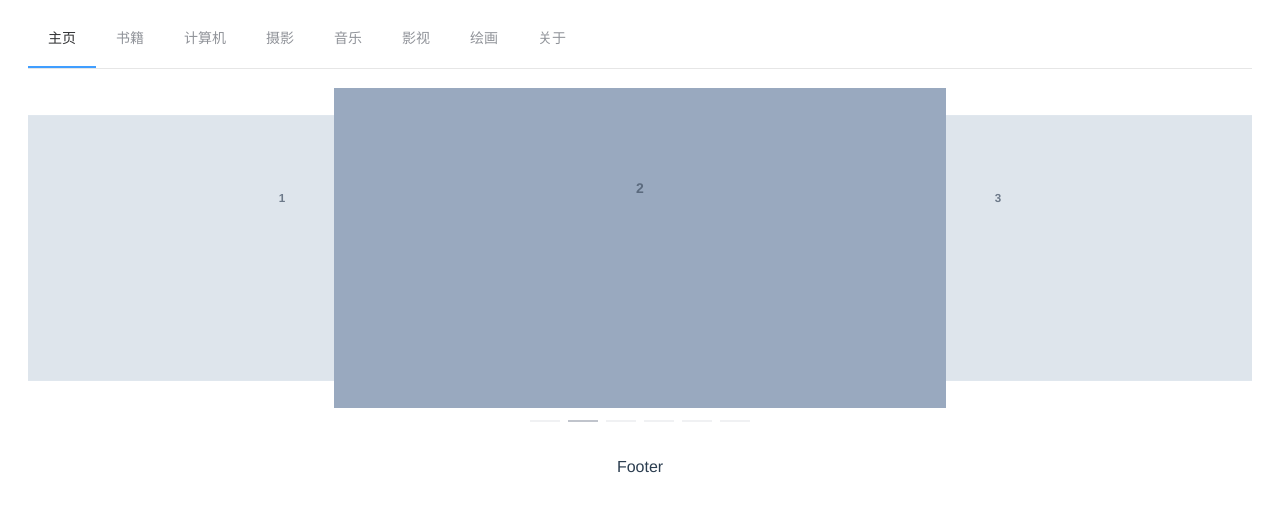
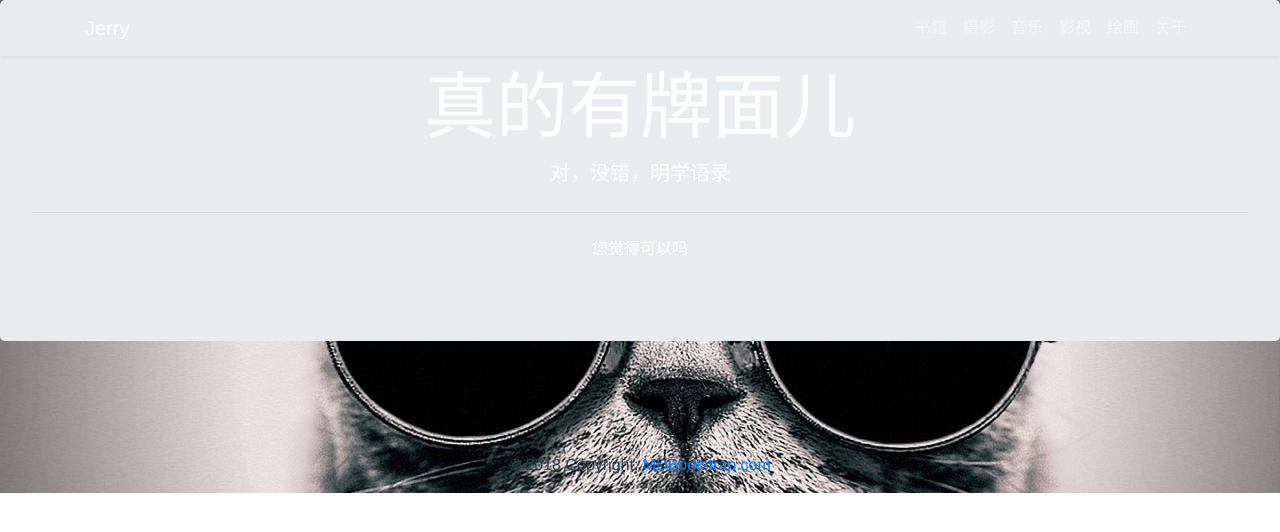
Before and after one commit to JerryLiang96/blog_site, a Vue app in the folder front_end/: page / in a window 1280 px wide. Shown: the top 532 px of the page. Built offline with nearby package versions, Linux system fonts and the light colour scheme.

Commit message:
page home

```diff
--- a/front_end/src/App.vue
+++ b/front_end/src/App.vue
@@ -1,6 +1,6 @@
 <template>
   <div id="app">
-    <router-view></router-view>
+    <router-view v-wechat-title="this.$route.meta.title"></router-view>
   </div>
 </template>
 
@@ -18,5 +18,8 @@ export default {
   -moz-osx-font-smoothing: grayscale;
   text-align: center;
   color: #2c3e50;
+  background-image: url('../static/image/background.jpg');
+  background-repeat: no-repeat;
+  background-size: 100%;
 }
 </style>
--- a/front_end/src/components/common/Footer.vue
+++ /dev/null
@@ -1,3 +0,0 @@
-<template>
-  <carousel></carousel>
-</template>
--- /dev/null
+++ b/front_end/src/components/common/MyFooter.vue
@@ -0,0 +1,47 @@
+<template>
+  <footer class="page-footer font-small special-color-dark pt-4">
+
+    <!-- Footer Elements -->
+    <div class="container">
+
+      <!-- Social buttons -->
+      <ul class="list-unstyled list-inline text-center">
+        <li class="list-inline-item">
+          <a class="btn-floating btn-fb mx-1">
+            <i class="fab fa-facebook-f"> </i>
+          </a>
+        </li>
+        <li class="list-inline-item">
+          <a class="btn-floating btn-tw mx-1">
+            <i class="fab fa-twitter"> </i>
+          </a>
+        </li>
+        <li class="list-inline-item">
+          <a class="btn-floating btn-gplus mx-1">
+            <i class="fab fa-google-plus-g"> </i>
+          </a>
+        </li>
+        <li class="list-inline-item">
+          <a class="btn-floating btn-li mx-1">
+            <i class="fab fa-linkedin-in"> </i>
+          </a>
+        </li>
+        <li class="list-inline-item">
+          <a class="btn-floating btn-dribbble mx-1">
+            <i class="fab fa-dribbble"> </i>
+          </a>
+        </li>
+      </ul>
+      <!-- Social buttons -->
+
+    </div>
+    <!-- Footer Elements -->
+
+    <!-- Copyright -->
+    <div class="footer-copyright text-center py-3">© 2018 Copyright:
+      <a href="https://mdbootstrap.com/education/bootstrap/"> MDBootstrap.com</a>
+    </div>
+    <!-- Copyright -->
+
+  </footer>
+</template>
--- a/front_end/src/components/common/NavMenu.vue
+++ b/front_end/src/components/common/NavMenu.vue
@@ -1,28 +1,32 @@
 <template>
-  <el-menu :default-active="isActive" class="el-menu" mode="horizontal" @select="handleSelect" router>
-    <el-menu-item v-for="(item, index) in items" :key="index" :index="item.path" :class="{'nav-home':!index}">
-      {{ item.meta.title }}
-    </el-menu-item>
-  </el-menu>
+  <div>
+    <b-navbar toggleable="lg" type="dark" class="fixed-top shadow-sm">
+      <div class=" container">
+        <b-navbar-brand to="/">Jerry</b-navbar-brand>
+        <b-navbar-toggle target="nav-collapse"></b-navbar-toggle>
+        <b-collapse id="nav-collapse" is-nav>
+          <b-navbar-nav class="ml-auto">
+            <b-nav-item v-for="(item, index) in items" :key="index" :to="item.path">
+              {{ item.meta.title }}
+            </b-nav-item>
+          </b-navbar-nav>
+        </b-collapse>
+      </div>
+    </b-navbar>
+  </div>
 </template>
 
 <script>
 export default {
   data () {
     return {
-      isActive: this.$route.path,
-      items: this.$router.options.routes[0].children
+      items: this.$router.options.routes[0].children.slice(1)
     }
   },
   methods: {
-    handleSelect (key, path) {
-    }
   }
 }
 </script>
 
 <style>
-.nav-home {
-  font-size: 150%;
-}
 </style>
--- a/front_end/src/components/home/Carousel.vue
+++ b/front_end/src/components/home/Carousel.vue
@@ -1,25 +1,19 @@
 <template>
-  <el-carousel :interval="4000" type="card" height="20em">
-    <el-carousel-item v-for="item in 6" :key="item">
-      <h3 class="medium">{{ item }}</h3>
-    </el-carousel-item>
-  </el-carousel>
+  <div>
+    <b-carousel id="carousel-1" style="text-shadow: 0px 0px 2px #000" fade controls indicators img-width="1024"
+      img-height="480">
+      <b-carousel-slide caption="First slide" img-src="https://picsum.photos/1024/480/?image=10"></b-carousel-slide>
+      <b-carousel-slide caption="Second Slide" img-src="https://picsum.photos/1024/480/?image=12"></b-carousel-slide>
+      <b-carousel-slide caption="Third Slide" img-src="https://picsum.photos/1024/480/?image=22"></b-carousel-slide>
+    </b-carousel>
+  </div>
 </template>
 
-<style>
-.el-carousel__item h3 {
-  color: #475669;
-  font-size: 14px;
-  opacity: 0.75;
-  line-height: 200px;
-  margin: 0;
+<script>
+export default {
+  data () {
+    return {
+    }
+  }
 }
-
-.el-carousel__item:nth-child(2n) {
-  background-color: #99a9bf;
-}
-
-.el-carousel__item:nth-child(2n + 1) {
-  background-color: #d3dce6;
-}
-</style>
+</script>
--- /dev/null
+++ b/front_end/src/components/home/Jumbotron.vue
@@ -0,0 +1,32 @@
+<template>
+  <div>
+    <b-jumbotron class="j-bg" text-variant="white">
+      <template slot="header">真的有牌面儿</template>
+
+      <template slot="lead">
+        对，没错，明学语录
+      </template>
+
+      <hr class="my-4">
+
+      <p>
+        您觉得可以吗
+      </p>
+    </b-jumbotron>
+  </div>
+</template>
+
+<script>
+export default {
+  data () {
+    return {
+    }
+  }
+}
+</script>
+
+<style>
+.j-bg {
+  background: rgba(0, 0, 0, 0);
+}
+</style>
--- a/front_end/src/page/Book.vue
+++ b/front_end/src/page/Book.vue
@@ -1,20 +1,5 @@
 <template>
-  <el-row>
-    <el-col :span="18">
-      <el-col :span="6" v-for="o in 6" :key="o" :offset=1>
-        <el-card shadow="hover">
-          <img src="https://shadow.elemecdn.com/app/element/hamburger.9cf7b091-55e9-11e9-a976-7f4d0b07eef6.png"
-            class="image">
-          <div style="padding: 14px;">
-            <span>BOOK NAME</span>
-          </div>
-        </el-card>
-      </el-col>
-    </el-col>
-    <el-col :span="6">
-      <div class="grid-content bg-purple"></div>
-    </el-col>
-  </el-row>
+  <div></div>
 </template>
 
 <script>
@@ -39,4 +24,8 @@ export default {
   box-sizing: border-box;
   margin-right: 20px;
 }
+.image {
+  height: auto;
+  max-width: 100%;
+}
 </style>
--- a/front_end/src/page/Home.vue
+++ b/front_end/src/page/Home.vue
@@ -1,19 +1,22 @@
 <template>
-  <carousel></carousel>
+  <div>
+    <jumbotron></jumbotron>
+  </div>
 </template>
 
 <script>
-import Carousel from '@/components/home/Carousel'
+import Jumbotron from '@/components/home/Jumbotron'
 import NavMenu from '@/components/common/NavMenu'
 
 export default {
   name: 'Home',
   components: {
     'navmenu': NavMenu,
-    'carousel': Carousel
+    'jumbotron': Jumbotron
   },
   data () {
-    return {}
+    return {
+    }
   }
 }
 </script>
--- a/front_end/src/page/Main.vue
+++ b/front_end/src/page/Main.vue
@@ -1,22 +1,26 @@
 <template>
-  <el-container>
-    <el-header>
+  <div>
+    <header>
       <navmenu></navmenu>
-    </el-header>
-    <el-main>
+    </header>
+    <main>
       <router-view></router-view>
-    </el-main>
-    <el-footer>Footer</el-footer>
-  </el-container>
+    </main>
+    <footer>
+      <myfooter></myfooter>
+    </footer>
+  </div>
 </template>
 
 <script>
 import NavMenu from '@/components/common/NavMenu'
+import MyFooter from '@/components/common/MyFooter'
 
 export default {
   name: 'Main',
   components: {
-    'navmenu': NavMenu
+    'navmenu': NavMenu,
+    'myfooter': MyFooter
   },
   data () {
     return {}
--- a/front_end/src/router/index.js
+++ b/front_end/src/router/index.js
@@ -3,7 +3,6 @@ import Router from 'vue-router'
 import Main from '@/page/Main'
 import Home from '@/page/Home'
 import Book from '@/page/Book'
-import Computer from '@/page/Computer'
 import Photography from '@/page/Photography'
 import Movie from '@/page/Movie'
 import Music from '@/page/Music'
@@ -32,14 +31,6 @@ export default new Router({
           component: Book,
           meta: {
             title: '书籍'
-          }
-        },
-        {
-          path: '/computer',
-          name: 'Computer',
-          component: Computer,
-          meta: {
-            title: '计算机'
           }
         },
         {
```
Also changed, not shown: front_end/src/main.js (+5 -4 lines), front_end/static/image/background.jpg (added).
